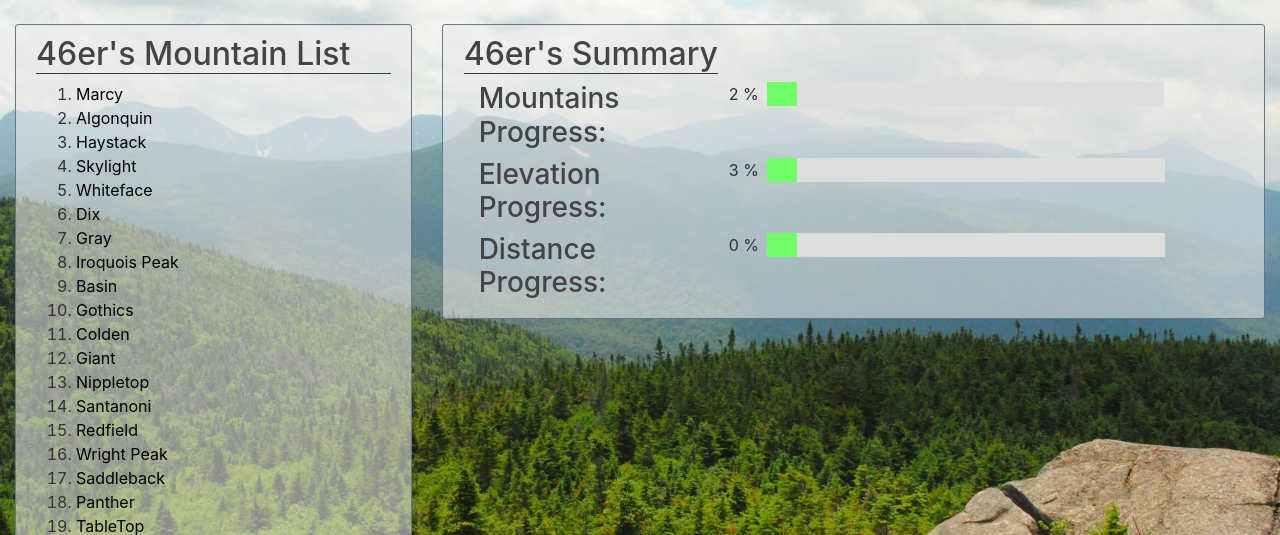
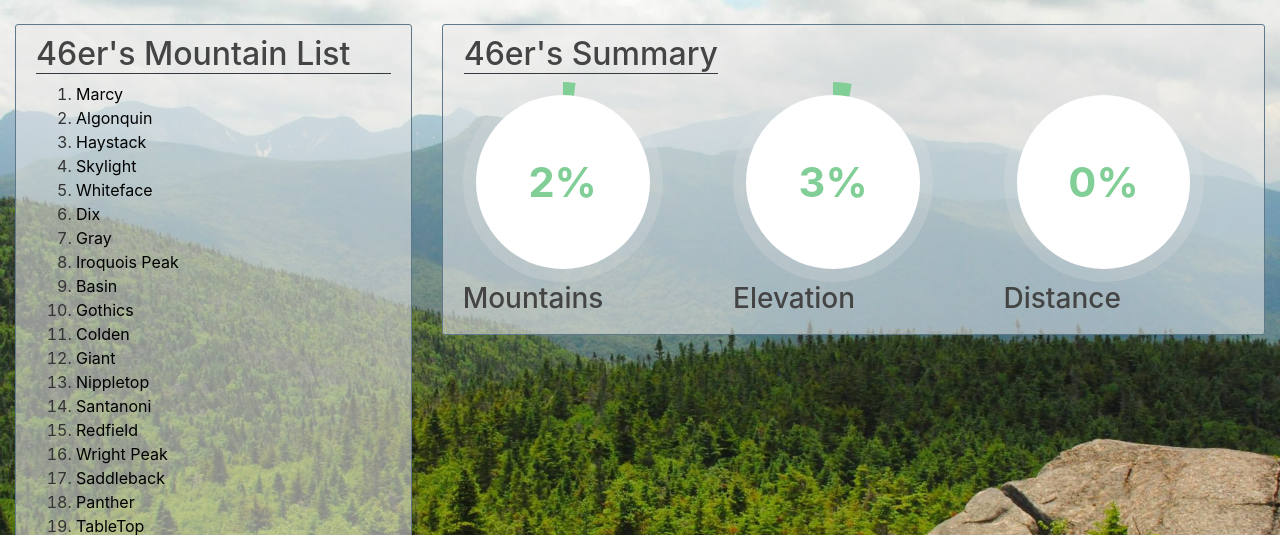
Before and after one commit to Cryoexn/HikeChallenges, a Django app: a page that uses mysite/challenges/templates/challenges/challenge_detail.html in a window 1280 px wide. Shown: the part 56-591 px from the top of the page. Run offline with Django 3.2, Linux system fonts and the light colour scheme; a user stored in the database is signed in; data comes from the database, SQL or seed files in the repository; both versions use the stored data as it was after the commit; some libraries are stand-ins or nearby versions.

Commit message:
Changed challenge progress bars to pie-charts.

```diff
--- /dev/null
+++ b/mysite/challenges/static/challenges/pie-chart.js
@@ -0,0 +1,92 @@
+// Mountain
+$(document).ready(function() {
+    var mnt_progressbar = $('#progress_bar_mnt');
+    mnt_max = mnt_progressbar.attr('max');
+    mnt_time = (1000 / mnt_max) * 2;
+    mnt_value = mnt_progressbar.val();
+    mnt_current_pct = mnt_progressbar.val();
+
+    var mnt_loading = function() {
+        if (mnt_value == mnt_current_pct) {
+            clearInterval(mnt_animate);
+        } else {
+            mnt_value += 1;
+            mnt_progressbar.val(mnt_value);
+        }
+
+            $('#progress_bar_mnt').html(mnt_value + '%');
+            var $mnt_ppc = $('.mnt-chart'),
+            mnt_deg = 360 * mnt_value / 100;
+
+            if (mnt_value > 50) {
+                $mnt_ppc.addClass('gt-50');
+            }
+
+            $('#mnt-fill').css('transform', 'rotate(' + mnt_deg + 'deg)');
+            $('#mnt-percents span').html(mnt_value + '%');
+    };
+
+     var mnt_animate = setInterval(function() { mnt_loading(); }, mnt_time);
+});
+
+// Elevation
+$(document).ready(function() {
+    var elv_progressbar = $('#progress_bar_elv');
+    elv_max = elv_progressbar.attr('max');
+    elv_time = (1000 / elv_max) * 2;
+    elv_value = elv_progressbar.val();
+    elv_current_pct = elv_progressbar.val();
+
+    var elv_loading = function() {
+        if (elv_value == elv_current_pct) {
+            clearInterval(elv_animate);
+        } else {
+            elv_value += 1;
+            elv_progressbar.val(elv_value);
+        }
+
+            $('#progress_bar_elv').html(elv_value + '%');
+            var $elv_ppc = $('.elv-chart'),
+            elv_deg = 360 * elv_value / 100;
+
+            if (elv_value > 50) {
+                $elv_ppc.addClass('gt-50');
+            }
+
+            $('#elv-fill').css('transform', 'rotate(' + elv_deg + 'deg)');
+            $('#elv-percents span').html(elv_value + '%');
+    };
+
+     var elv_animate = setInterval(function() { elv_loading(); }, elv_time);
+});
+
+// Distance
+$(document).ready(function() {
+    var dist_progressbar = $('#progress_bar_dist');
+    dist_max = dist_progressbar.attr('max');
+    dist_time = (1000 / dist_max) * 2;
+    dist_value = dist_progressbar.val();
+    dist_current_pct = dist_progressbar.val();
+
+    var dist_loading = function() {
+        if (dist_value == dist_current_pct) {
+            clearInterval(dist_animate);
+        } else {
+            dist_value += 1;
+            dist_progressbar.val(dist_value);
+        }
+
+            $('#progress_bar_dist').html(dist_value + '%');
+            var $dist_ppc = $('.dist-chart'),
+            dist_deg = 360 * dist_value / 100;
+
+            if (dist_value > 50) {
+                $dist_ppc.addClass('gt-50');
+            }
+
+            $('#dist-fill').css('transform', 'rotate(' + dist_deg + 'deg)');
+            $('#dist-percents span').html(dist_value + '%');
+    };
+
+     var dist_animate = setInterval(function() { dist_loading(); }, dist_time);
+});
--- a/mysite/challenges/templates/challenges/challenge_detail.html
+++ b/mysite/challenges/templates/challenges/challenge_detail.html
@@ -1,5 +1,84 @@
 {% extends "challenges/base.html" %}
 {% block content %}
+
+<script type="text/javascript" src="/static/challenges/pie-chart.js"></script>
+
+<style>
+  .progress-pie-chart {
+    width:200px;
+    height: 200px;
+    border-radius: 50%;
+    background-color: #e5e5e538;
+    position: relative;
+}
+
+.progress-pie-chart.gt-50 {
+    background-color: #81CE97;
+}
+
+.ppc-progress {
+    content: "";
+    position: absolute;
+    border-radius: 50%;
+    left: calc(50% - 100px);
+    top: calc(50% - 100px);
+    width: 200px;
+    height: 200px;
+    clip: rect(0, 200px, 200px, 100px);
+}
+
+.ppc-progress .ppc-progress-fill {
+    content: "";
+    position: absolute;
+    border-radius: 50%;
+    left: calc(50% - 100px);
+    top: calc(50% - 100px);
+    width: 200px;
+    height: 200px;
+    clip: rect(0, 100px, 200px, 0);
+    background: #81CE97;
+    transform: rotate(60deg);
+}
+
+.gt-50 .ppc-progress {
+    clip: rect(0, 100px, 200px, 0);
+}
+
+.gt-50 .ppc-progress .ppc-progress-fill {
+    clip: rect(0, 200px, 200px, 100px);
+    background: #E5E5E5;
+}
+
+.ppc-percents {
+    content: "";
+    position: absolute;
+    border-radius: 50%;
+    left: calc(50% - 173.91304px/2);
+    top: calc(50% - 173.91304px/2);
+    width: 173.91304px;
+    height: 173.91304px;
+    background: #fff;
+    text-align: center;
+    display: table;
+}
+
+.ppc-percents span {
+    display: block;
+    font-size: 2.6em;
+    font-weight: bold;
+    color: #81CE97;
+}
+
+.pcc-percents-wrapper {
+    display: table-cell;
+    vertical-align: middle;
+}
+
+.progress-pie-chart-mnt, .progress-pie-chart-elv, .progress-pie-chart-dist {
+    margin: 50px auto 0;
+}
+</style>
+
 <div class="row justify-content-center">
   <div class="col-md-12 col-lg-4">
     <div class="content-section">
@@ -8,7 +87,7 @@
         <ol>
           {% for mountain in mountains_list %}
             <li>
-              <a class="a-color" href="{% url 'detail_mnt' challenge_name mountain.mnt_name %}">{{ mountain.mnt_name}}</a>
+              <a class="a-color" href="{% url 'detail_mnt' challenge_name mountain.mnt_name %}">{{ mountain.mnt_name }}</a>
             </li>
           {% endfor %}
         </ol>
@@ -23,37 +102,49 @@
         <h2 class="border-bottom border-dark">{{ challenge_name }} Summary</h2>
       </div>
       {% if user.is_authenticated %}
-        <div class="row justify-content-right pl-3">
+        <div class="row justify-content-center">
           <div class="col-4">
-            <h3>Mountains Progress:</h3>
+            <div id="mnt-chart" class="progress-pie-chart" data-percent="0">
+              <div class="ppc-progress">
+                <div id="mnt-fill" class="ppc-progress-fill"></div>
               </div>
-          <div class="pr-2">
-            {{ mountain_progress }} %
-          </div>
-          <div class="col-6 p-0" style="background-color: #dedede; height: 24px;">
-            <div class="col-12" style="background-color: #70ff69; height: 24px; width:{{ mountain_progress }}%"></div>
+              <div id="mnt-percents" class="ppc-percents">
+                <div class="pcc-percents-wrapper">
+                  <span>%</span>
                 </div>
               </div>
-        <div class="row justify-content-right pl-3">
+            </div>
+            <progress style="display: none" id="progress_bar_mnt" value="{{ mountain_pct }}" max="100"></progress>
+            <h3>Mountains</h3>
+          </div>
+
           <div class="col-4">
-            <h3>Elevation Progress:</h3>
+            <div id="elv-chart" class="progress-pie-chart" data-percent="0">
+              <div class="ppc-progress">
+                <div id="elv-fill" class="ppc-progress-fill"></div>
               </div>
-          <div class="pr-2">
-            {{ elevation_progress }} %
-          </div>
-          <div class="col-6 p-0" style="background-color: #dedede; height: 24px;">
-            <div class="col-12" style="background-color: #70ff69; height: 24px; width:{{ elevation_progress }}%"></div>
+              <div id="elv-percents" class="ppc-percents">
+                <div class="pcc-percents-wrapper">
+                  <span>%</span>
                 </div>
               </div>
-        <div class="row justify-content-right pl-3">
+            </div>
+            <progress style="display: none" id="progress_bar_elv" value="{{ elevation_pct }}" max="100"></progress>
+            <h3>Elevation</h3>
+          </div>
           <div class="col-4">
-            <h3>Distance  Progress:</h3>
+                <div id="dist-chart" class="progress-pie-chart" data-percent="0">
+                  <div class="ppc-progress">
+                    <div id="dist-fill" class="ppc-progress-fill"></div>
                   </div>
-          <div class="pr-2">
-            {{ distance_progress }} %
+                  <div id="dist-percents" class="ppc-percents">
+                    <div class="pcc-percents-wrapper">
+                      <span>%</span>
                     </div>
-          <div class="col-6 p-0" style="background-color: #dedede; height: 24px;">
-            <div class="col-12" style="background-color: #70ff69; height: 24px; width:{{ distance_progress }}%"></div>
+                  </div>
+                </div>
+                <progress style="display: none" id="progress_bar_dist" value="{{ distance_pct }}" max="100"></progress>
+            <h3>Distance</h3>
           </div>
         </div>
       {% else %}
--- a/mysite/challenges/templates/challenges/mountain_detail.html
+++ b/mysite/challenges/templates/challenges/mountain_detail.html
@@ -40,7 +40,6 @@
                     <li class="list-group-item bg-day-inner">
                       <p class="border-bottom m-0">wind</p>
                       {{ day.wSpeed }}
-
                     <li class="list-group-item bg-day-inner">
                       <p class="border-bottom">forecast details</p>
                       <p>{{ day.dForecast }}</p>
--- a/mysite/challenges/views.py
+++ b/mysite/challenges/views.py
@@ -38,40 +38,50 @@ def challenge_detail_view(request, challenge_name):
     if request.user.is_authenticated:
         ach_list = Achievement.objects.filter(user=request.user)
 
-    mnt_progress = 0
-    elv_progress = 0
-    dis_progress = 0
+    mnt_count = 0
+    elv_count = 0
+    dist_count = 0
 
-    total_elv = 0
-    total_dis = 0
+    total_mnts = len(mountain_list)
+    total_elv  = 0
+    total_dist  = 0
 
     if ach_list:
         for ach in ach_list:
             if ach.mnt_completed:
                 for mountain in mountain_list:
                     total_elv += mountain.elevation
-                    total_dis += mountain.distance
+                    total_dist += mountain.distance
                     if ach.mnt_completed.mnt_name == mountain.mnt_name:
-                        mnt_progress += 1
-                        elv_progress += mountain.elevation
-                        dis_progress += mountain.distance
+                        mnt_count += 1
+                        elv_count += mountain.elevation
+                        dist_count += mountain.distance
 
         if len(mountain_list) > 0:
-            mnt_progress = round((mnt_progress / len(mountain_list)) * 100)
+            mnt_progress_pct = round((mnt_count / len(mountain_list)) * 100)
+        else:
+            mnt_progress_pct = 0
 
         if total_elv > 0:
-            elv_progress = round((elv_progress / total_elv) * 100)
+            elv_progress_pct = round((elv_count / total_elv) * 100)
+        else:
+            elv_progress_pct = 0
 
-        if total_dis > 0:
-            dis_progress = round((dis_progress / total_dis) * 100)
+        if total_dist > 0:
+            dist_progress_pct = round((dist_count / total_dist) * 100)
+        else:
+            dist_progress_pct = 0
 
     if not request.user.is_authenticated:
         messages.warning(request, 'You need to be logged in to view mountain details. You will be redirected to login page.')
 
     context = {
-        'mountain_progress' : mnt_progress,
-        'elevation_progress' : elv_progress,
-        'distance_progress' : dis_progress,
+        'mountain_pct' : mnt_progress_pct,
+        'mountain_frac': f"{mnt_progress_pct} / {total_mnts}",
+        'elevation_pct' : elv_progress_pct,
+        'elevation_frac': f"{elv_count} / {total_elv}",
+        'distance_pct' : dist_progress_pct,
+        'distance_frac' : f"{dist_count} / {total_dist}",
         'challenge_name' : challenge_name,
         'mountains_list' : mountain_list,
     }
--- a/mysite/challenges/weatherutils.py
+++ b/mysite/challenges/weatherutils.py
@@ -12,7 +12,7 @@ class WeatherDay:
         self.hourly_url = hurl
 
     def get_hourly(self):
-        response = requests.get(hourly_url)
+        return requests.get(self.hourly_url)
 
 def get_precip(detailedForecast):
 
```
Also changed, not shown: mysite/db.sqlite3. Lines whose indentation alone changed are shown as unchanged.
